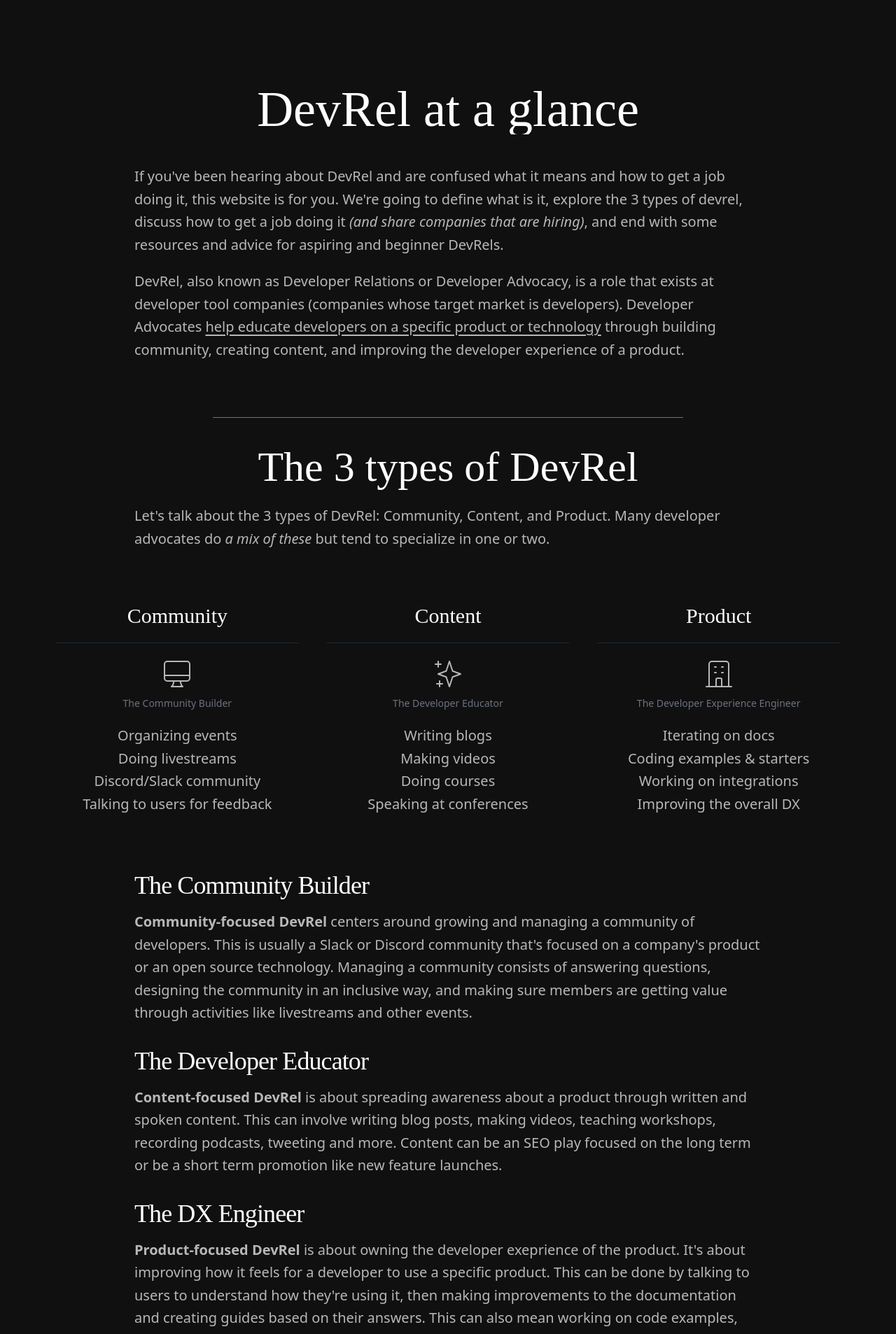
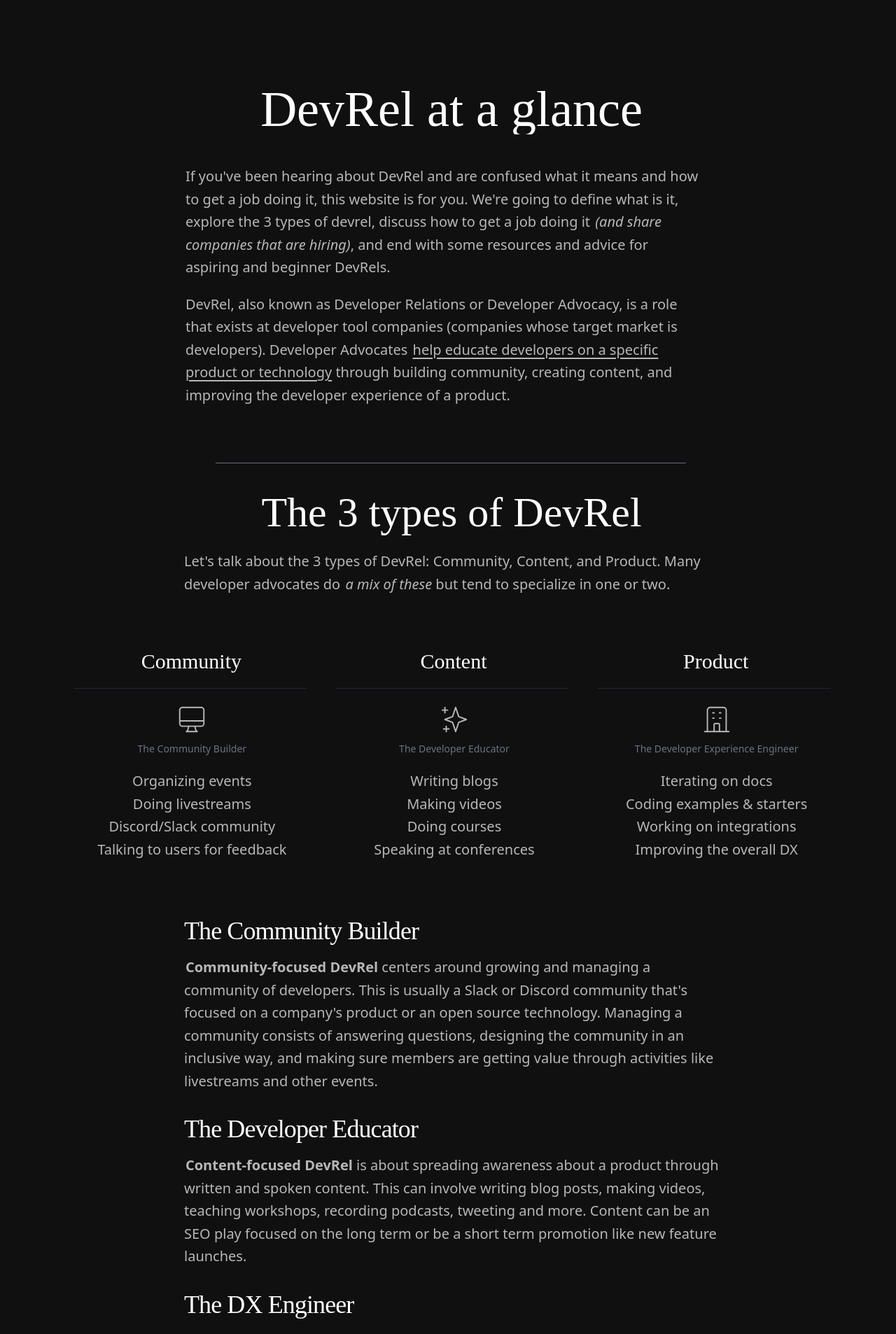
Before and after one commit to Nutlope/whatisdevrel, a Next.js app: page / in a window 1280 px wide. Shown: the part 680-2586 px from the top of the page at 70% size. Built offline with nearby package versions, Linux system fonts and the light colour scheme.

Commit message:
stylistic changes

```diff
--- a/components/Advice.js
+++ b/components/Advice.js
@@ -2,7 +2,7 @@
 
 export default function Advice() {
   return (
-    <div className="mx-auto mt-10 max-w-4xl">
+    <div className="mx-auto mt-10 max-w-3xl">
       <div className="mx-auto mt-14 max-w-2xl border-t border-gray-500 pt-6" />
       <h1 className="mt-4 mb-8 w-full text-center text-5xl sm:text-6xl">
         Advice for DevRels
--- a/components/Contributors.js
+++ b/components/Contributors.js
@@ -33,18 +33,18 @@ export default function Contributors() {
     },
   ];
   return (
-    <div className="mx-auto mb-10 max-w-7xl px-4 text-center sm:px-6">
+    <div className="mx-auto mb-10 max-w-5xl px-4 text-center sm:px-6">
       <div className="mx-auto mt-14 max-w-2xl border-t border-gray-500 py-6 pt-6"></div>
       <div className="space-y-12">
         <div className="space-y-5 sm:mx-auto sm:max-w-xl sm:space-y-4 lg:max-w-5xl">
           <h2 className="text-5xl sm:text-6xl">Contributors</h2>
-          <p className="text-xl ">
+          <p>
             This content has been created and reviewed by the following people.
           </p>
         </div>
         <ul
           role="list"
-          className="mx-auto space-y-16 sm:grid sm:grid-cols-2 sm:gap-16 sm:space-y-0 lg:max-w-5xl lg:grid-cols-4"
+          className="mx-auto space-y-16 sm:grid sm:grid-cols-2 sm:gap-16 sm:space-y-0 md:grid-cols-3 lg:max-w-5xl lg:grid-cols-4"
         >
           {contributors.map((person) => (
             <li key={person.name}>
@@ -56,13 +56,12 @@ export default function Contributors() {
                   width="180"
                   height="180"
                 />
-                <div className="space-y-2">
+                <div className="">
                   <div className="space-y-1 text-lg font-medium leading-6">
                     <p className="font-medium">{person.name}</p>
                     <div className="">{person.role}</div>
                   </div>
-                  <ul role="list" className="flex justify-center space-x-5">
-                    <li>
+                  <ul className="mt-3 flex justify-center space-x-4">
                     <a
                       href={person.twitterUrl}
                       className="text-gray-400 hover:text-gray-500"
@@ -77,8 +76,6 @@ export default function Contributors() {
                         <path d="M6.29 18.251c7.547 0 11.675-6.253 11.675-11.675 0-.178 0-.355-.012-.53A8.348 8.348 0 0020 3.92a8.19 8.19 0 01-2.357.646 4.118 4.118 0 001.804-2.27 8.224 8.224 0 01-2.605.996 4.107 4.107 0 00-6.993 3.743 11.65 11.65 0 01-8.457-4.287 4.106 4.106 0 001.27 5.477A4.073 4.073 0 01.8 7.713v.052a4.105 4.105 0 003.292 4.022 4.095 4.095 0 01-1.853.07 4.108 4.108 0 003.834 2.85A8.233 8.233 0 010 16.407a11.616 11.616 0 006.29 1.84" />
                       </svg>
                     </a>
-                    </li>
-                    <li>
                     <a
                       href={person.websiteUrl}
                       className="text-gray-400 hover:text-gray-500"
@@ -99,7 +96,6 @@ export default function Contributors() {
                         />
                       </svg>
                     </a>
-                    </li>
                   </ul>
                 </div>
               </div>
--- a/components/DevRelPillars.js
+++ b/components/DevRelPillars.js
@@ -4,7 +4,7 @@ import ThreePillars from "./ThreePillars";
 export default function DevRelPillars() {
   return (
     <>
-      <div className="mx-auto max-w-4xl">
+      <div className="mx-auto max-w-3xl">
         <div className="mx-auto mt-14 max-w-2xl border-t border-gray-500 pt-6"></div>
         <h1 className="mt-4 mb-6 w-full text-center text-5xl sm:text-6xl">
           The 3 types of DevRel
@@ -17,7 +17,7 @@ export default function DevRelPillars() {
         </p>
       </div>
       <ThreePillars />
-      <div className="mx-auto mt-10 max-w-4xl text-left">
+      <div className="mx-auto mt-10 max-w-3xl text-left">
         <h2 className="mb-4 text-3xl tracking-tight sm:text-4xl">
           The Community Builder
         </h2>
--- a/components/Jobs.js
+++ b/components/Jobs.js
@@ -28,7 +28,7 @@ export default function Jobs() {
   ];
 
   return (
-    <div className="mx-auto mt-10 max-w-4xl">
+    <div className="mx-auto mt-10 max-w-3xl">
       <div className="mx-auto mt-14 max-w-2xl border-t border-gray-500 pt-6"></div>
       <h1 className="mt-4 mb-8 w-full text-center text-5xl sm:text-6xl">
         Getting a job in DevRel
--- a/components/Resources.js
+++ b/components/Resources.js
@@ -4,7 +4,7 @@
 
 export default function Resources() {
   return (
-    <div className="mx-auto mt-10 max-w-4xl">
+    <div className="mx-auto mt-10 max-w-3xl">
       <div className="mx-auto mt-14 max-w-2xl border-t border-gray-500 pt-6"></div>
       <h1 className="mt-4 mb-8 w-full text-center text-5xl sm:text-6xl">
         DevRel Resources
--- a/components/Summary.js
+++ b/components/Summary.js
@@ -2,7 +2,7 @@
 
 export default function Summary({ setReftoElement }) {
   return (
-    <div className="mx-auto max-w-4xl text-center">
+    <div className="mx-auto max-w-3xl text-center">
       <h1 ref={setReftoElement} className="text-5xl md:text-7xl">
         {" "}
         DevRel at a glance
--- a/components/ThreePillars.js
+++ b/components/ThreePillars.js
@@ -2,7 +2,7 @@ export default function ThreePillars() {
   return (
     <div className="container mx-auto max-w-6xl px-4">
       <div>
-        <div className="grid grid-cols-1 justify-evenly gap-10 pt-10 lg:grid-cols-3">
+        <div className="grid grid-cols-1 justify-evenly gap-10 pt-10 md:grid-cols-2 lg:grid-cols-3">
           <div className="w-full transform overflow-hidden rounded-lg text-center transition duration-200 ease-in hover:scale-105 hover:shadow-2xl">
             <div className="w-full border-b border-gray-800 py-5">
               <h2 className="text-3xl text-white">Community</h2>
--- a/pages/index.js
+++ b/pages/index.js
@@ -25,7 +25,7 @@ export default function Home() {
   return (
     <>
       <MetaHead />
-      <div className="mx-auto max-w-7xl px-4">
+      <div className="mx-auto max-w-6xl px-4">
         <Header scrollHandler={scrollHandler} />
         <Summary setReftoElement={setReftoElement} />
         <DevRelPillars />
--- a/styles/globals.css
+++ b/styles/globals.css
@@ -9,6 +9,7 @@
   color: hsla(0, 0%, 100%, 0.7);
   font-weight: 300;
   background: #101010;
+  padding-left: 2px;
 }
 
 h1,
```
Also changed, not shown: 1 other file (tests, documents, lock files or other folders). Lines whose indentation alone changed are shown as unchanged.
